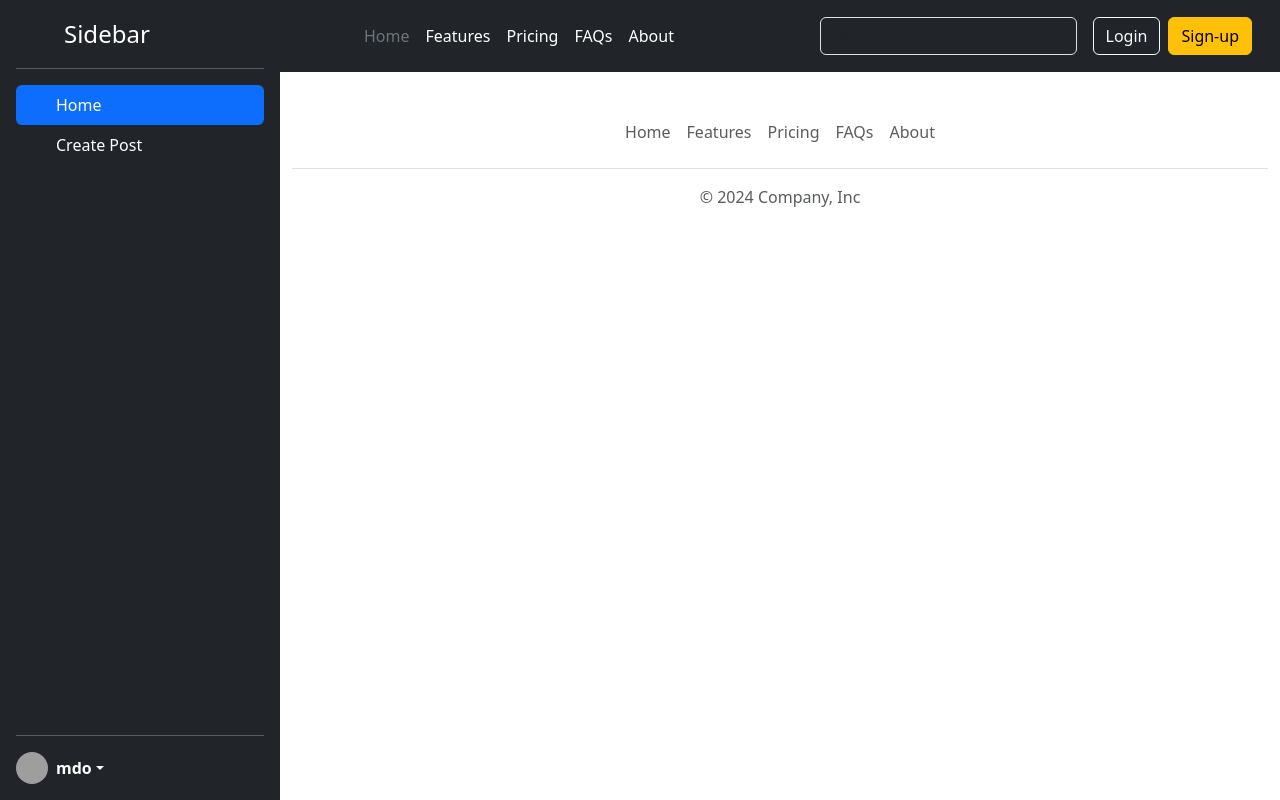
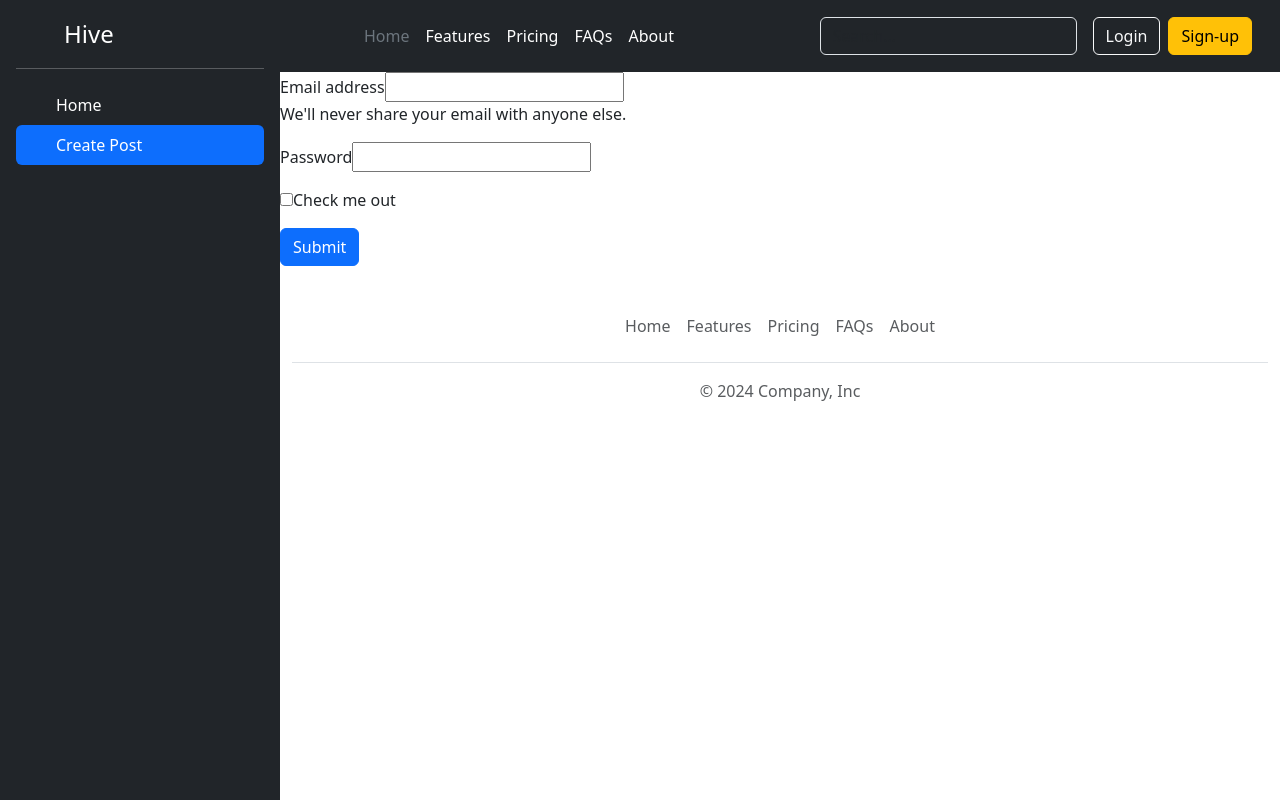
Before and after one commit to Ishikaza-das/Hive, a React (Vite) app: page / in a window 1280 px wide. Both pictures are taken after a click on the link "Create Post". Built offline with nearby package versions, Linux system fonts and the light colour scheme; grey boxes are pictures that could not be loaded.

Commit message:
Active buttons

```diff
--- a/src/App.jsx
+++ b/src/App.jsx
@@ -3,14 +3,20 @@ import "bootstrap/dist/css/bootstrap.min.css"
 import Header from './components/Header'
 import Footer from './components/Footer'
 import Sidebar from './components/Sidebar'
+import CreatePost from './components/CreatePost'
+import PostList from './components/PostList'
+import { useState } from "react";
 
 function App() {
 
+  const [selectedTab, setSelectedTab] = useState("Home");
+
   return (
     <div className="app-container">
-      <Sidebar/>
+      <Sidebar selectedTab={selectedTab} setSelectedTab={setSelectedTab}/>
       <div className="content">
         <Header/>
+        {selectedTab === "Home" ? (<PostList/>) : (<CreatePost/>)}
         <Footer/>
       </div>
 
--- a/src/components/CreatePost.jsx
+++ b/src/components/CreatePost.jsx
@@ -1,8 +1,24 @@
 const CreatePost = () => {
   return (
     <>
+      <form>
+        <div className="mb-3">
+          <label htmlFor="exampleInputEmail1" className="htmlForm-label">Email address</label>
+          <input type="email" className="htmlForm-control" id="exampleInputEmail1" aria-describedby="emailHelp"/>
+          <div id="emailHelp" className="htmlForm-text">We'll never share your email with anyone else.</div>
+        </div>
+        <div className="mb-3">
+          <label htmlFor="exampleInputPassword1" className="htmlForm-label">Password</label>
+          <input type="password" className="htmlForm-control" id="exampleInputPassword1"/>
+        </div>
+        <div className="mb-3 htmlForm-check">
+          <input type="checkbox" className="htmlForm-check-input" id="exampleCheck1"/>
+          <label className="htmlForm-check-label" htmlFor="exampleCheck1">Check me out</label>
+        </div>
+        <button type="submit" className="btn btn-primary">Submit</button>
+      </form>
+    </>
+  );
+};
 
-    </>
-  )
-}
 export default CreatePost;
--- /dev/null
+++ b/src/components/Post.jsx
@@ -0,0 +1,14 @@
+const Post = () =>{
+  return(
+    <>
+      <div className="card" style={{width: "18rem"}}>
+        <div className="card-body">
+          <h5 className="card-title">Card title</h5>
+          <p className="card-text">Some quick example text to build on the card title and make up the bulk of the card's content.</p>
+          <a href="#" className="btn btn-primary">Go somewhere</a>
+        </div>
+      </div>
+    </>
+  );
+};
+export default Post;
--- /dev/null
+++ b/src/components/PostList.jsx
@@ -0,0 +1,10 @@
+import Post from "./Post";
+
+const PostList = () =>{
+  return <>
+    <Post/>
+    <Post/>
+    <Post/>
+  </>
+}
+export default PostList;
--- a/src/components/Sidebar.jsx
+++ b/src/components/Sidebar.jsx
@@ -1,28 +1,30 @@
-const Sidebar = () =>{
+const Sidebar = ({selectedTab, setSelectedTab}) =>{
+
+
   return (
     <>
       < div className="d-flex flex-column flex-shrink-0 p-3 text-bg-dark  sidebar" style={{width: "280px"}}>
       <a href="/" className="d-flex align-items-center mb-3 mb-md-0 me-md-auto text-white text-decoration-none">
         <svg className="bi pe-none me-2" width="40" height="32"><use xlinkHref="#bootstrap"></use></svg>
-        <span className="fs-4">Sidebar</span>
+        <span className="fs-4">Hive</span>
       </a>
       <hr/>
       <ul className="nav nav-pills flex-column mb-auto">
-        <li className="nav-item">
-          <a href="#" className="nav-link active" aria-current="page">
+        <li className="nav-item" onClick={()=>{setSelectedTab("Home")}}>
+          <a href="#" className={`nav-link text-white ${selectedTab === 'Home' && "active"}`} aria-current="page">
             <svg className="bi pe-none me-2" width="16" height="16"><use xlinkHref="#home"></use></svg>
             Home
           </a>
         </li>
-        <li>
-          <a href="#" className="nav-link text-white">
+        <li onClick={()=>{setSelectedTab("Create Post")}}>
+          <a href="#" className={`nav-link text-white ${selectedTab === 'Create Post' && "active"}`}>
             <svg className="bi pe-none me-2" width="16" height="16"><use xlinkHref="#speedometer2"></use></svg>
             Create Post
           </a>
         </li>
       </ul>
-      <hr/>
-      <div className="dropdown">
+      {/* <hr/> */}
+      {/* <div className="dropdown">
         <a href="#" className="d-flex align-items-center text-white text-decoration-none dropdown-toggle" data-bs-toggle="dropdown" aria-expanded="false">
           <img src="https://github.com/mdo.png" alt="" width="32" height="32" className="rounded-circle me-2"/>
           <strong>mdo</strong>
@@ -34,7 +36,7 @@ const Sidebar = () =>{
           <li><hr className="dropdown-divider"/></li>
           <li><a className="dropdown-item" href="#">Sign out</a></li>
         </ul>
-      </div>
+      </div> */}
     </div>
     </>
   )
```
